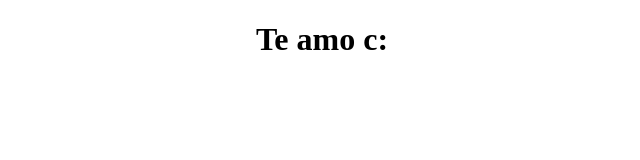
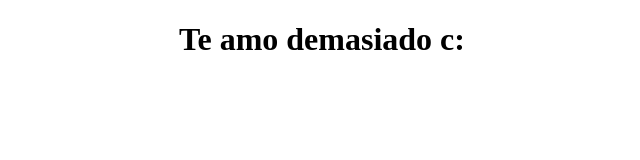
Before and after one commit to MarlonJM/portafolio, a plain HTML site: page index.html in a window 1280 px wide. Shown: the whole page, without its empty margins (318-958 px from the left). Drawn offline with Linux system fonts and the light colour scheme.

Commit message:
Update index.html

```diff
--- a/index.html
+++ b/index.html
@@ -4,6 +4,6 @@
 	<title>Marlon JM</title>
 </head>
 <body>
-	<h1 style="text-align:center;">Te amo c:</h1>
+	<h1 style="text-align:center;">Te amo demasiado c:</h1>
 </body>
 </html>
```
